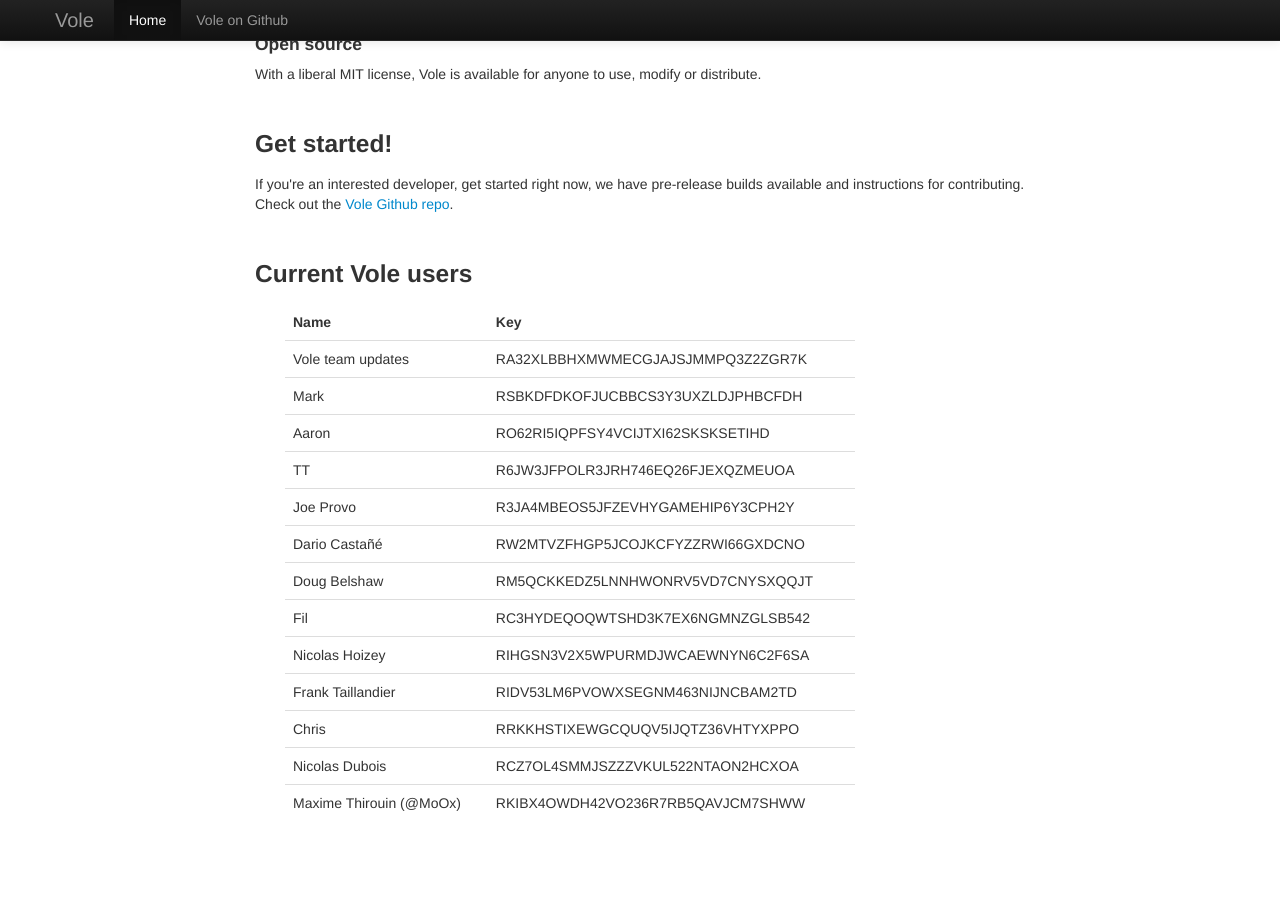
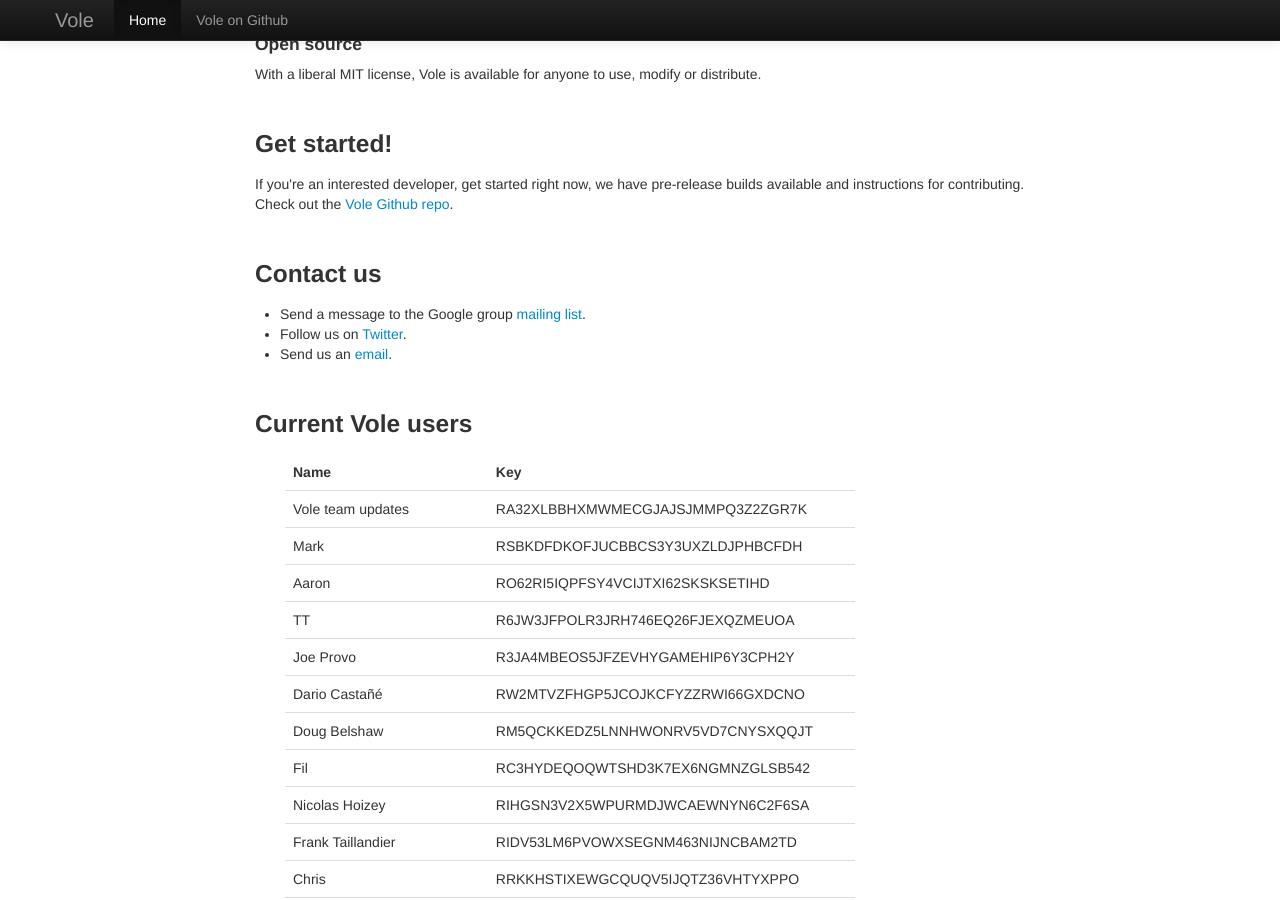
Before and after one commit to vole/vole.github.io, a Jekyll site: the page built from index.html, in a window 1280 px wide and 900 px high, scrolled down 2077 px. Built offline with Jekyll 4.4.1, drawn with Linux system fonts in a browser that asks for light colours; before the commit the page ends 2918 px from its top, so only the background shows below that.

Commit message:
Adding contact us

```diff
--- a/index.html
+++ b/index.html
@@ -83,6 +83,15 @@
         If you're an interested developer, get started right now, we have pre-release builds available and instructions for contributing. Check out the <a href="https://github.com/vole/vole">Vole Github repo</a>.
       </p>
 
+      <h3>Contact us</h3>
+      <p>
+        <ul>
+        <li>Send a message to the Google group <a href="https://groups.google.com/forum/#!forum/vole-dev">mailing list</a>.</li>
+        <li>Follow us on <a href="https://twitter.com/volecc">Twitter</a>.</li>
+        <li>Send us an <a href="mailto:info@vole.cc">email</a>.</li>
+        </ul>
+      </p>
+
       <h3>Current Vole users</h3>
       <div class="row span6">
         <table class="table">
```
